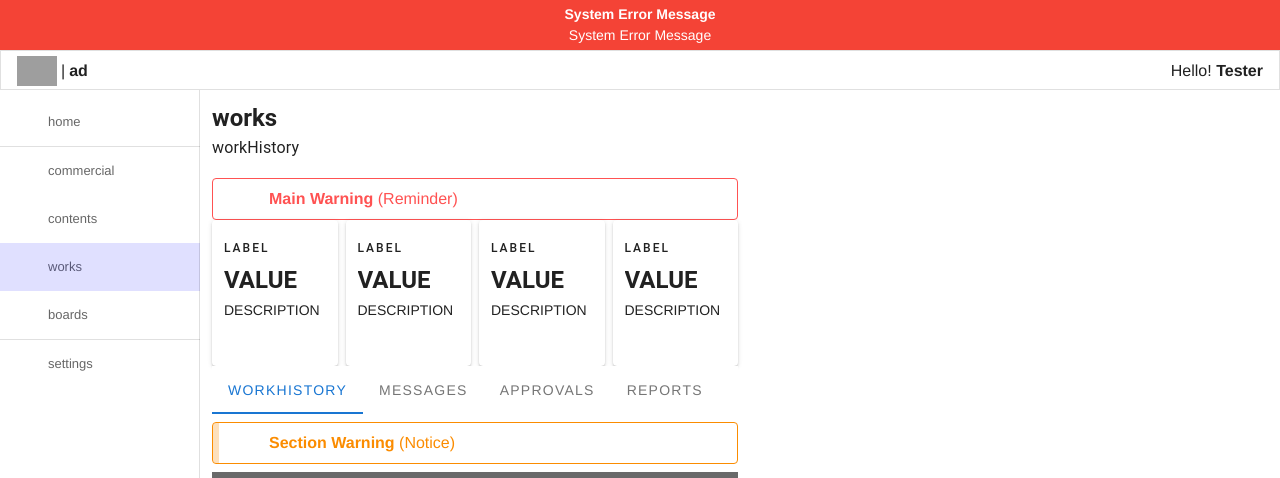
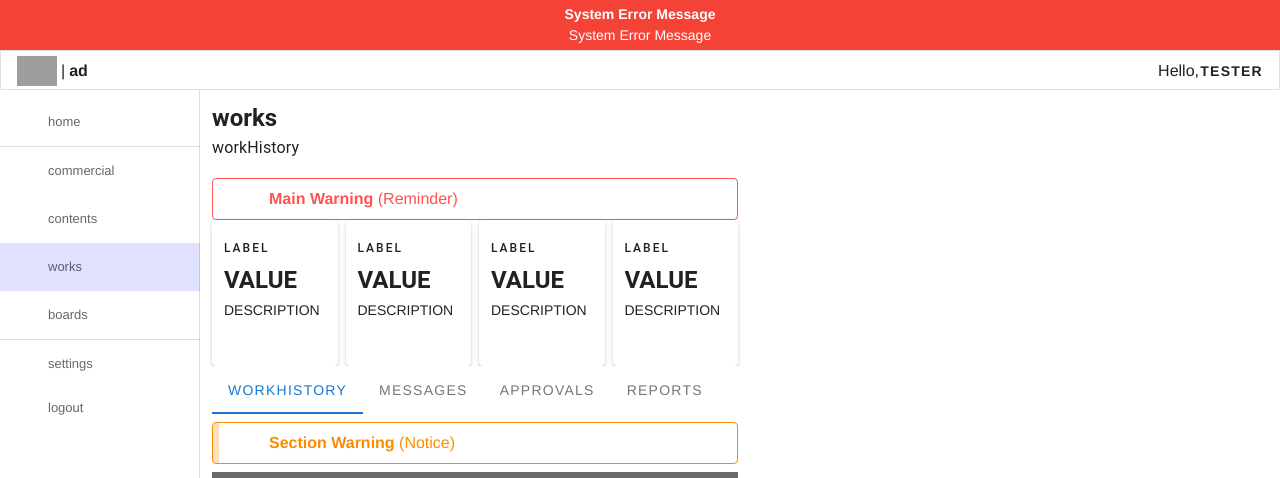
Before and after one commit to vumbumy/cms-front, a Vue app: page /works/workHistory in a window 1280 px wide. Shown: the top 478 px of the page. Built offline with nearby package versions, Linux system fonts and the light colour scheme; grey boxes are pictures that could not be loaded; the HTML template or start-up script is replaced by a standard one.

Commit message:
Add logout component

```diff
--- a/src/AppSide.vue
+++ b/src/AppSide.vue
@@ -21,6 +21,7 @@
                         </v-list-item>
                         <v-divider v-else class="py-0 my-0"/>
                     </div>
+                    <log-out/>
                 </v-list-item-group>
             </v-list>
         </v-navigation-drawer>
@@ -43,8 +44,10 @@
 
 <script>
   import {defaultMenus} from "./menu";
+  import LogOut from "./components/LogOut";
 
   export default {
+      components: {LogOut},
       props: {
           value: Boolean
       },
--- a/src/AppTop.vue
+++ b/src/AppTop.vue
@@ -1,13 +1,20 @@
 <template>
     <div>
         <v-app-bar app clipped-left height="40" flat class="mx-0 px-0" outlined style="background: white">
-            <!--        <v-img :src="require('../assets/logo.png')" contain max-height="40"/>-->
             <v-img src="https://naim.ai/img/logo.png" max-width="40" contain/><div class="mx-1">|</div><b>ad</b>
 
             <v-spacer/>
-            <div>
-                Hello! <b>Tester</b>
-            </div>
+            Hello,
+            <v-menu offset-y>
+                <template v-slot:activator="{ on, attrs }">
+                    <v-btn class="px-0" v-bind="attrs" v-on="on" text rounded>
+                        <b>Tester</b>
+                    </v-btn>
+                </template>
+                <v-list dense>
+                    <log-out/>
+                </v-list>
+            </v-menu>
             <v-app-bar-nav-icon
                 v-if="$vuetify.breakpoint.xs"
                 @click.stop="$emit('toggle')"/>
@@ -27,7 +34,9 @@
 </template>
 
 <script>
+  import LogOut from "./components/LogOut";
   export default {
+      components: {LogOut},
       data: () => ({
           systemMsg: "<strong>System Error Message</strong><br>System Error Message",
       }),
--- /dev/null
+++ b/src/components/LogOut.vue
@@ -0,0 +1,18 @@
+<template>
+    <v-list-item>
+        <v-list-item-icon class="mr-2" >
+            <v-icon size="20">mdi-logout</v-icon>
+        </v-list-item-icon>
+        <v-list-item-subtitle class="text-left" v-text="$t('logout')"/>
+    </v-list-item>
+</template>
+
+<script>
+    export default {
+        name: "LogOut"
+    }
+</script>
+
+<style scoped>
+
+</style>
--- a/src/pages/commercial/sub1/SubDetail.vue
+++ b/src/pages/commercial/sub1/SubDetail.vue
@@ -1,5 +1,5 @@
 <template>
-    <v-container>
+    <div>
         <close-edit-save/>
         <v-row>
             <v-col class="text-left">
@@ -43,7 +43,7 @@
                 </v-tabs>
             </v-col>
         </v-row>
-    </v-container>
+    </div>
 </template>
 
 <script>
--- a/src/translations/ko.json
+++ b/src/translations/ko.json
@@ -18,9 +18,9 @@
     "messages": "메세지",
     "approvals": "승인/결재",
     "reports": "보고서",
-
     "boards": "매체 관리",
     "media": "매체",
     "reservations": "예약현황",
-    "payments": "입금내역"
+    "payments": "입금내역",
+    "logout": "로그아웃"
 }
```
